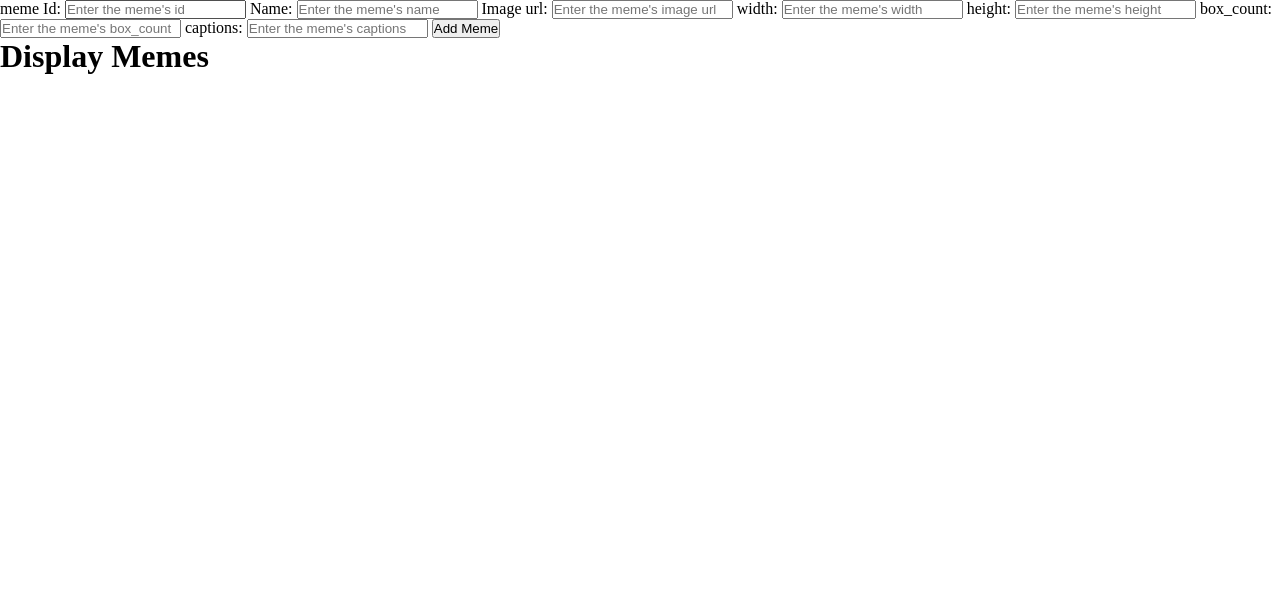
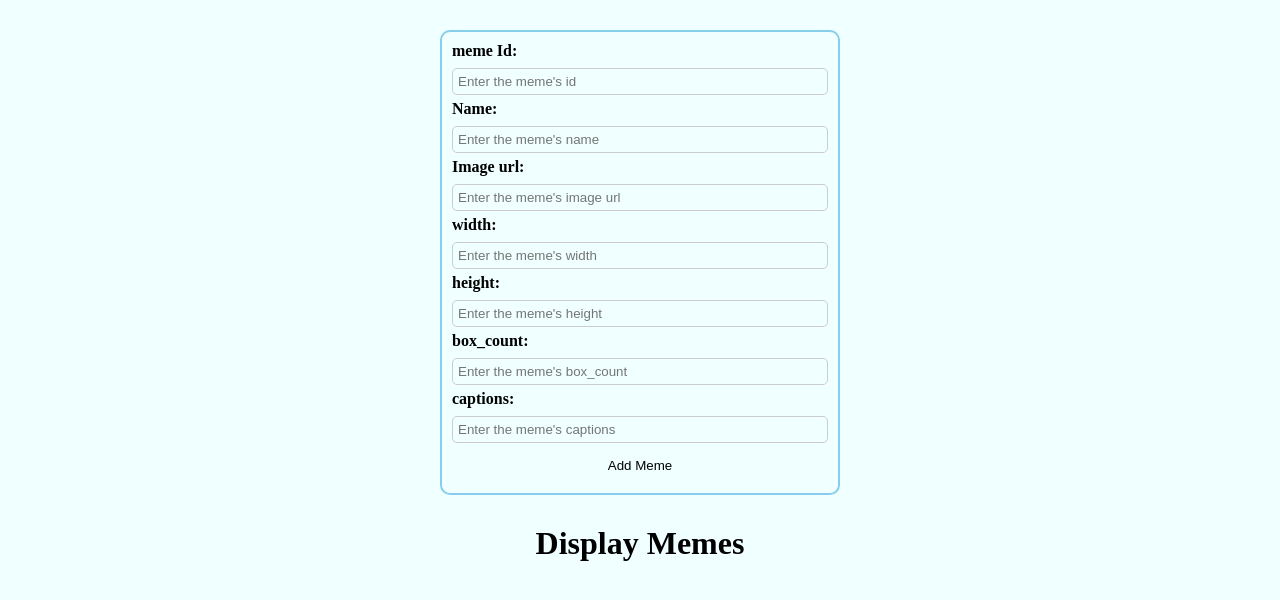
Before and after one commit to LinetChepngeno/Phase1-Memes-Project, a website: page index.html in a window 1280 px wide. Drawn offline with Linux system fonts and the light colour scheme; no server answers.

Commit message:
update styles for meme container

```diff
--- a/styles.css
+++ b/styles.css
@@ -3,10 +3,47 @@
     padding:0;
     margin:0;
     box-sizing:border-box;
+    background-color: azure;
 
 }
+h1, p {
+    text-align: center;
+}
+#myForm{
+    width: 400px;
+    margin: 30px auto;
+    padding: 10px;
+    border-radius: 10px;
+    border: 2px solid skyblue;
+}
+#addMemeForm {
+    display: flex;
+    flex-direction: column;
+}
+label {
+    margin-bottom: 8px;
+    font-weight: bold;
+}
 
-#memeContainer {
+input {
+    padding: 5px;
+    margin-bottom: 5px;
+    border: 1px solid #ccc;
+    border-radius: 5px;
+}
+
+button {
+    padding: 10px;
+    border: none;
+    border-radius: 5px;
+    cursor: pointer;
+}
+
+button:hover {
+    background-color: #ccc;
+}
+
+#meme-Container {
     max-width: 1250px;
 	margin: 0 auto;
     padding-left: 10px;
@@ -14,6 +51,7 @@
 	gap: 40px;
 	grid-template-columns: 370px 370px 370px;
 }
+
 
 /* Style for delete button */
 .delete {
```
